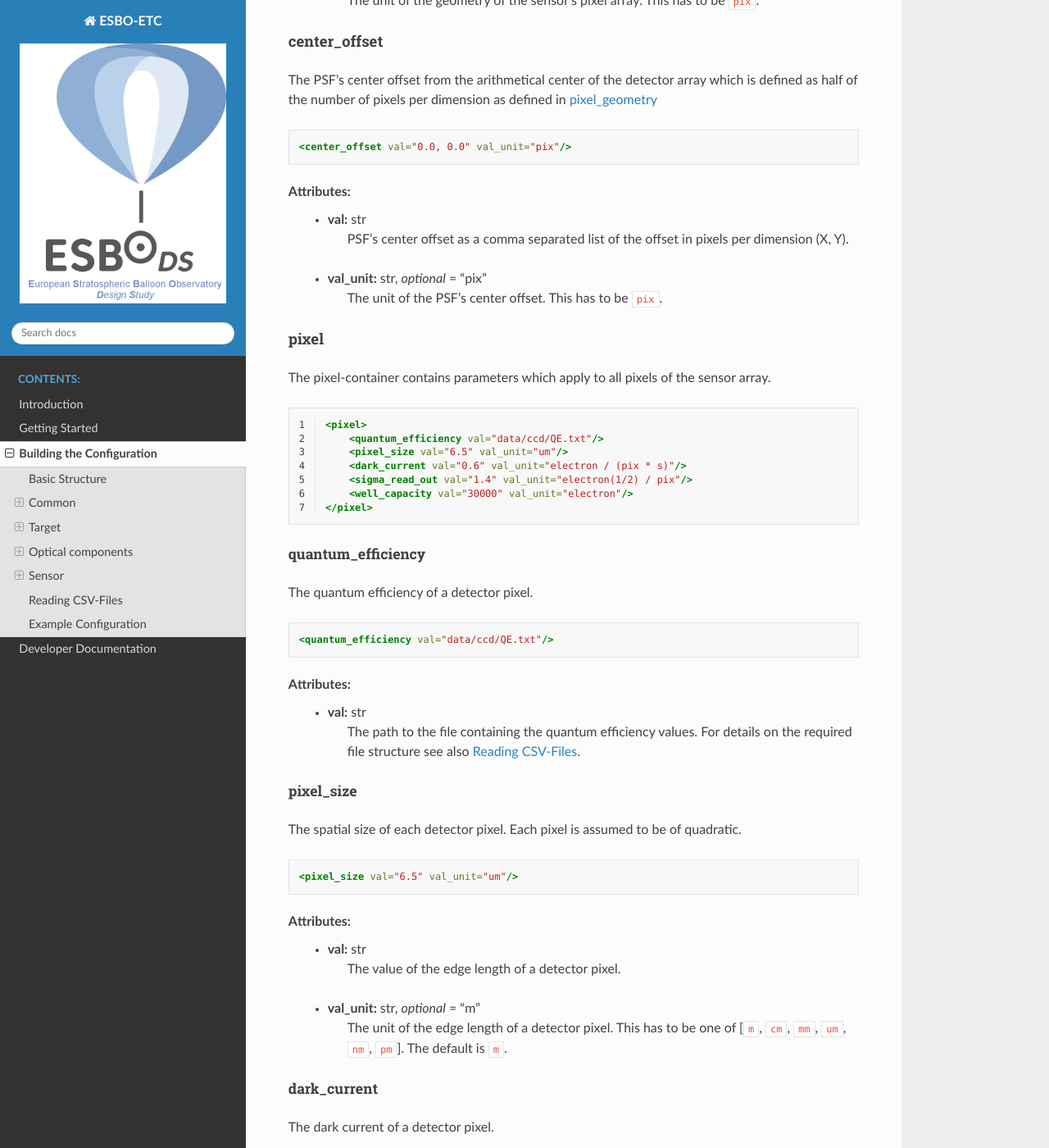
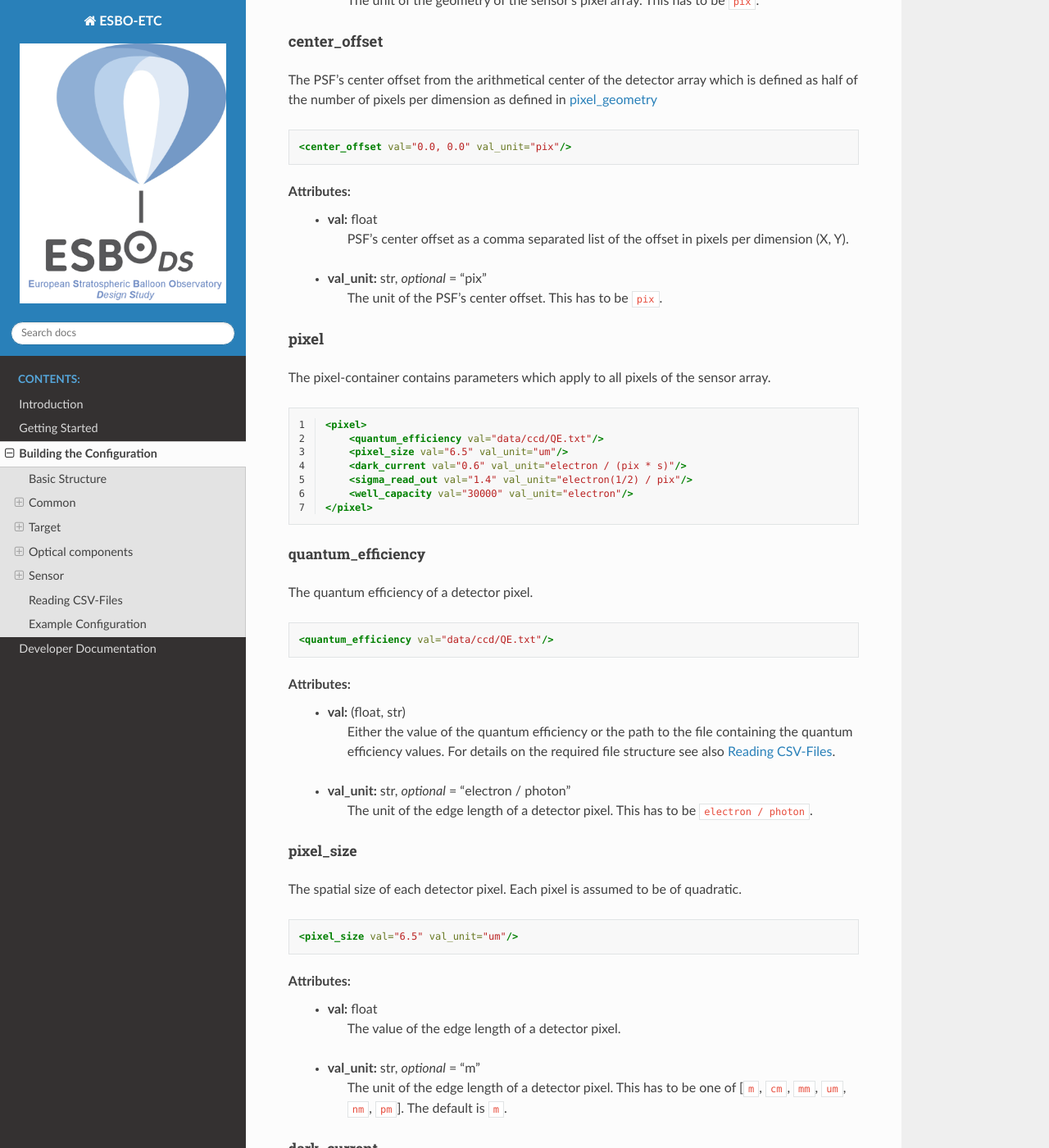
Before and after one commit to LukasK13/ESBO-ETC, a Sphinx documentation site: the page built from docs/source/configuration/configuration.rst, in a window 1280 px wide and 1400 px high, scrolled down 13748 px. Shown: the whole window at 82% size. Built offline with Sphinx 7.4.7 and the Read the Docs theme 2.0.0, drawn with Linux system fonts in a browser that asks for light colours; some of the changed text lies outside the part shown.

Commit message:
fix types

```diff
--- a/docs/source/configuration/common.rst
+++ b/docs/source/configuration/common.rst
@@ -9,7 +9,7 @@ The minimal wavelength to consider in the computations.
     <wl_min val="3" val_unit="um"/>
 
 Attributes:
-    * | **val:** str
+    * | **val:** float
       |   The value of the minimal wavelength.
     * | **val_unit:** str, *optional* = "m"
       |   The unit of the minimal wavelength. This has to be one of [``m``, ``cm``, ``mm``, ``um``, ``nm``, ``pm``]. The default is ``m``.
@@ -23,7 +23,7 @@ The maximal wavelength to consider in the computations.
     <wl_max val="5" val_unit="um"/>
 
 Attributes:
-    * | **val:** str
+    * | **val:** float
       |   The value of the maximal wavelength.
     * | **val_unit:** str, *optional* = "m"
       |   The unit of the maximal wavelength. This has to be one of [``m``, ``cm``, ``mm``, ``um``, ``nm``, ``pm``]. The default is ``m``.
@@ -39,7 +39,7 @@ wl_delta
     <wl_delta val="5" val_unit="um"/>
 
 Attributes:
-    * | **val:** str
+    * | **val:** float
       |   The value of the wavelength grid size.
     * | **val_unit:** str, *optional* = "m"
       |   The unit of the wavelength grid size. This has to be one of [``m``, ``cm``, ``mm``, ``um``, ``nm``, ``pm``]. The default is ``m``.
@@ -55,7 +55,7 @@ res
     <res val="1000" val_unit=""/>
 
 Attributes:
-    * | **val:** str
+    * | **val:** float
       |   The value of the spectral resolution.
     * | **val_unit:** str, *optional* = ""
       |   The unit of the spectral resolution. This has to be emtpy (dimensionless).  The default is ``dimensionless``.
@@ -72,7 +72,7 @@ The diameter of the telescope aperture.
     <d_aperture val="2.3" val_unit="m"/>
 
 Attributes:
-    * | **val:** str
+    * | **val:** float
       |   The value of the telescope aperture diameter.
     * | **val_unit:** str, *optional* = "m"
       |   The unit of the telescope aperture diameter. This has to be one of [``m``, ``cm``, ``mm``, ``um``, ``nm``, ``pm``]. The default is ``m``.
@@ -110,7 +110,7 @@ jitter_sigma
     <jitter_sigma val="2" val_unit="arcsec"/>
 
 Attributes:
-    * | **val:** str
+    * | **val:** float
       |   The value of the pointing jitter sigma.
     * | **val_unit:** str, *optional* = "arcsec"
       |   The unit of the pointing jitter sigma. This has to be one of [``arcsec``, ``arcmin``, ``degree``, ``radians``]. The default is ``arcsec``.
@@ -148,7 +148,7 @@ exposure_time
     <exposure_time val="data/exposure_time.csv"/>
 
 Attributes:
-    * | **val:** str
+    * | **val:** (float, str)
       |   The exposure time(s) to be used for the computations. This can be either a single value, a comma separated list of values or the path to a CSV-file containing a single column of exposure time values. For details on the required file structure see also :ref:`reading_csv`.
     * | **val_unit:** str, *optional* = "s"
       |   The unit of the exposure time. This has to be one of [``ns``, ``us``, ``ms``, ``s``, ``min``, ``h``]. If the path to a file is provided, this parameter must be omitted. The default is ``s``.
@@ -172,7 +172,7 @@ snr
     <snr val="data/snr.csv"/>
 
 Attributes:
-    * | **val:** str
+    * | **val:** (float, str)
       |   The SNR(s) to be used for the computations. This can be either a single value, a comma separated list of values or the path to a CSV-file containing a single column of SNR values. For details on the required file structure see also :ref:`reading_csv`.
     * | **val_unit:** str, *optional* = ""
       |   The unit of the exposure time. This has to be emtpy (dimensionless). If the path to a file is provided, this parameter must be omitted. The default is ``dimensionless``.
--- a/docs/source/configuration/optical_components.rst
+++ b/docs/source/configuration/optical_components.rst
@@ -48,17 +48,17 @@ Attributes:
       | The path to the file containing the spectral reflectance coefficients. For details on the required file structure see also :ref:`reading_csv`.
     * | **emissivity:** str, *optional*
       | The path to the file containing the spectral emissivity coefficients. For details on the required file structure see also :ref:`reading_csv`.
-    * | **temp:** str, *optional*
+    * | **temp:** float, *optional*
       | The temperature of the mirror for the thermal emission.
     * | **temp_unit:** str, *optional*
       | The unit of the mirror's temperature. This has to be one of [``K``, ``Celsius``]. The default is ``K``.
-    * | **obstruction:** str, *optional*
+    * | **obstruction:** float, *optional*
       | The obstruction factor of the mirror as ratio of the areas A\ :sub:`obstructor` / A\ :sub:`mirror`.
-    * | **obstructor_temp:** str, *optional*
+    * | **obstructor_temp:** float, *optional*
       | The temperature of the obstructing component for the thermal emission.
     * | **obstructor_temp_unit:** str, *optional*
       | The unit of the obstructing component's temperature. This has to be one of [``K``, ``Celsius``]. The default is ``K``.
-    * | **obstructor_emissivity:** str, *optional*
+    * | **obstructor_emissivity:** float, *optional*
       | The emissivity of the obstructing component for the thermal emission. Valid ranges are 0.0 - 1.0. The default is 1.0.
 
 Lens
@@ -74,17 +74,17 @@ Attributes:
       | The path to the file containing the spectral transmittance coefficients. For details on the required file structure see also :ref:`reading_csv`.
     * | **emissivity:** str, *optional*
       | The path to the file containing the spectral emissivity coefficients. For details on the required file structure see also :ref:`reading_csv`.
-    * | **temp:** str, *optional*
+    * | **temp:** float, *optional*
       | The temperature of the lens for the thermal emission.
     * | **temp_unit:** str, *optional*
       | The unit of the lens' temperature. This has to be one of [``K``, ``Celsius``]. The default is ``K``.
-    * | **obstruction:** str, *optional*
+    * | **obstruction:** float, *optional*
       | The obstruction factor of the lens as ratio of the areas A\ :sub:`obstructor` / A\ :sub:`lens`.
-    * | **obstructor_temp:** str, *optional*
+    * | **obstructor_temp:** float, *optional*
       | The temperature of the obstructing component for the thermal emission.
     * | **obstructor_temp_unit:** str, *optional*
       | The unit of the obstructing component's temperature. This has to be one of [``K``, ``Celsius``]. The default is ``K``.
-    * | **obstructor_emissivity:** str, *optional*
+    * | **obstructor_emissivity:** float, *optional*
       | The emissivity of the obstructing component for the thermal emission. Valid ranges are 0.0 - 1.0. The default is 1.0.
 
 BeamSplitter
@@ -100,17 +100,17 @@ Attributes:
       | The path to the file containing the spectral transmittance coefficients. For details on the required file structure see also :ref:`reading_csv`.
     * | **emissivity:** str, *optional*
       | The path to the file containing the spectral emissivity coefficients. For details on the required file structure see also :ref:`reading_csv`.
-    * | **temp:** str, *optional*
+    * | **temp:** float, *optional*
       | The temperature of the beam splitter for the thermal emission.
     * | **temp_unit:** str, *optional*
       | The unit of the beam splitter's temperature. This has to be one of [``K``, ``Celsius``]. The default is ``K``.
-    * | **obstruction:** str, *optional*
+    * | **obstruction:** float, *optional*
       | The obstruction factor of the beam splitter as ratio of the areas A\ :sub:`obstructor` / A\ :sub:`beam splitter`.
-    * | **obstructor_temp:** str, *optional*
+    * | **obstructor_temp:** float, *optional*
       | The temperature of the obstructing component for the thermal emission.
     * | **obstructor_temp_unit:** str, *optional*
       | The unit of the obstructing component's temperature. This has to be one of [``K``, ``Celsius``]. The default is ``K``.
-    * | **obstructor_emissivity:** str, *optional*
+    * | **obstructor_emissivity:** float, *optional*
       | The emissivity of the obstructing component for the thermal emission. Valid ranges are 0.0 - 1.0. The default is 1.0.
 
 Filter
@@ -134,25 +134,25 @@ Attributes:
       | The path to the file containing the spectral transmittance coefficients. For details on the required file structure see also :ref:`reading_csv`.
     * | **band:** str
       | The spectral Band of the filter. This has to be one of [``U``, ``B``, ``V``, ``R``, ``I``, ``J``, ``H``, ``K``, ``L``, ``M``, ``N``]
-    * | **start:** str
+    * | **start:** float
       | The start wavelength of the pass band of the filter.
     * | **start_unit:** str
       | The unit of the start wavelength. This has to be one of [``m``, ``cm``, ``mm``, ``um``, ``nm``, ``pm``]. The default is ``m``.
-    * | **end:** str
+    * | **end:** float
       | The end wavelength of the pass band of the filter.
     * | **end_unit:** str
       | The unit of the end wavelength. This has to be one of [``m``, ``cm``, ``mm``, ``um``, ``nm``, ``pm``]. The default is ``m``.
     * | **emissivity:** str, *optional*
       | The path to the file containing the spectral emissivity coefficients. For details on the required file structure see also :ref:`reading_csv`.
-    * | **temp:** str
+    * | **temp:** float
       | The temperature of the beam splitter for the thermal emission.
     * | **temp_unit:** str, *optional*
       | The unit of the beam splitter's temperature. This has to be one of [``K``, ``Celsius``]. The default is ``K``.
-    * | **obstruction:** str, *optional*
+    * | **obstruction:** float, *optional*
       | The obstruction factor of the beam splitter as ratio of the areas A\ :sub:`obstructor` / A\ :sub:`filter`.
-    * | **obstructor_temp:** str, *optional*
+    * | **obstructor_temp:** float, *optional*
       | The temperature of the obstructing component for the thermal emission.
     * | **obstructor_temp_unit:** str, *optional*
       | The unit of the obstructing component's temperature. This has to be one of [``K``, ``Celsius``]. The default is ``K``.
-    * | **obstructor_emissivity:** str, *optional*
+    * | **obstructor_emissivity:** float, *optional*
       | The emissivity of the obstructing component for the thermal emission. Valid ranges are 0.0 - 1.0. The default is 1.0.
--- a/docs/source/configuration/sensor.rst
+++ b/docs/source/configuration/sensor.rst
@@ -44,7 +44,7 @@ The working focal number of the instrument.
     <f_number val="13" val_unit=""/>
 
 Attributes:
-    * | **val:** str
+    * | **val:** float
       |   The value of the working focal number of the instrument.
     * | **val_unit:** str, *optional* = ""
       |   The unit of the working focal number of the instrument. This has to be emtpy (dimensionless).
@@ -60,7 +60,7 @@ The geometry of the sensor's pixel array.
     <pixel_geometry val="1024, 1024" val_unit="pix"/>
 
 Attributes:
-    * | **val:** str
+    * | **val:** float
       |   The geometry of the sensor's pixel array as a comma separated list of the number of pixels per dimension (X, Y).
     * | **val_unit:** str, *optional* = "pix"
       |   The unit of the geometry of the sensor's pixel array. This has to be ``pix``.
@@ -76,7 +76,7 @@ The PSF's center offset from the arithmetical center of the detector array which
     <center_offset val="0.0, 0.0" val_unit="pix"/>
 
 Attributes:
-    * | **val:** str
+    * | **val:** float
       |   PSF's center offset as a comma separated list of the offset in pixels per dimension (X, Y).
     * | **val_unit:** str, *optional* = "pix"
       |   The unit of the PSF's center offset. This has to be ``pix``.
@@ -105,8 +105,10 @@ The quantum efficiency of a detector pixel.
     <quantum_efficiency val="data/ccd/QE.txt"/>
 
 Attributes:
-    * | **val:** str
-      |   The path to the file containing the quantum efficiency values. For details on the required file structure see also :ref:`reading_csv`.
+    * | **val:** (float, str)
+      |   Either the value of the quantum efficiency or the path to the file containing the quantum efficiency values. For details on the required file structure see also :ref:`reading_csv`.
+    * | **val_unit:** str, *optional* = "electron / photon"
+      |   The unit of the edge length of a detector pixel. This has to be ``electron / photon``.
 
 pixel_size
 """"""""""
@@ -117,7 +119,7 @@ The spatial size of each detector pixel. Each pixel is assumed to be of quadrati
     <pixel_size val="6.5" val_unit="um"/>
 
 Attributes:
-    * | **val:** str
+    * | **val:** float
       |   The value of the edge length of a detector pixel.
     * | **val_unit:** str, *optional* = "m"
       |   The unit of the edge length of a detector pixel. This has to be one of [``m``, ``cm``, ``mm``, ``um``, ``nm``, ``pm``]. The default is ``m``.
@@ -131,7 +133,7 @@ The dark current of a detector pixel.
     <dark_current val="0.6" val_unit="electron / (pix * s)"/>
 
 Attributes:
-    * | **val:** str
+    * | **val:** float
       |   The value of the dark current of a detector pixel.
     * | **val_unit:** str, *optional* = "electron / (pix * s)"
       |   The unit of the dark current of a detector pixel. This has to be ``electron / (pix * s)``.
@@ -145,7 +147,7 @@ The read out noise of a detector pixel.
     <sigma_read_out val="1.4" val_unit="electron(1/2) / pix"/>
 
 Attributes:
-    * | **val:** str
+    * | **val:** float
       |   The value of the read out noise of a detector pixel.
     * | **val_unit:** str, *optional* = "electron(1/2) / pix"
       |   The unit of the read out noise of a detector pixel. This has to be ``electron(1/2) / pix``.
@@ -159,7 +161,7 @@ The well capacity of a detector pixel.
     <well_capacity val="30000" val_unit="electron"/>
 
 Attributes:
-    * | **val:** str
+    * | **val:** float
       |   The value of the well capacity of a detector pixel.
     * | **val_unit:** str, *optional* = "electron"
       |   The unit of the well capacity of a detector pixel. This has to be ``electron``.
@@ -204,7 +206,7 @@ The energy to be contained within the photometric aperture. This value will used
     <contained_energy val="80"/>
 
 Attributes:
-    * | **val:** str
+    * | **val:** (float, str)
       |   The energy to be contained within the photometric aperture. This can be either the percentage of contained energy or one of [``Peak``, ``FWHM``, ``Min``].
 
 contained_pixels
@@ -218,7 +220,7 @@ The number of pixels to be contained within the photometric aperture. If this pa
     <contained_pixels val="100" val_unit="pix"/>
 
 Attributes:
-    * | **val:** str
+    * | **val:** float
       |   The number of pixels to be contained within the photometric aperture.
     * | **val_unit:** str, *optional* = "pix"
       |   The unit of the number of pixels to be contained within the photometric aperture. This has to be ``pix``.
--- a/docs/source/configuration/target.rst
+++ b/docs/source/configuration/target.rst
@@ -23,11 +23,11 @@ Model a target as a black body of a given temperature and apparent magnitude.
     <target type="BlackBodyTarget" temp="5778" temp_unit="K" mag="10" mag_unit="mag" band="B" size="point"/>
 
 Attributes:
-    * | **temp:** str
+    * | **temp:** float
       |   The temperature of the black body.
     * | **temp_unit:** str, *optional* = "K"
       |   The unit of the black body's temperature. This has to be one of [``K``, ``Celsius``]. The default is ``K``.
-    * | **mag:** str
+    * | **mag:** float
       |   The apparent magnitude of the black body in magnitudes.
     * | **mag_unit:** str, *optional* = "mag"
       |   The unit of the black body's magnitude. This has to be ``mag``. The default is ``mag``.
```
